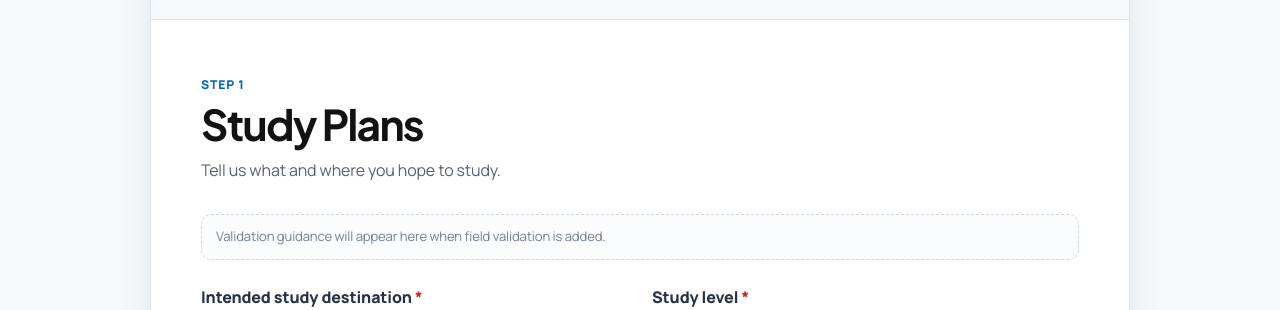
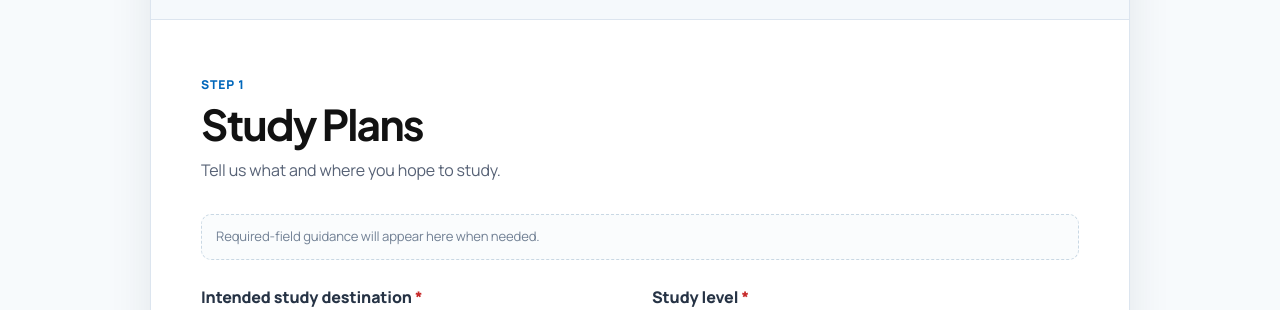
Before and after one commit to vgkrr5kwvh-wq/SAC, a Next.js app: page /student-hub/university-finder in a window 1280 px wide. Shown: the part 876-1186 px from the top of the page. Built offline with nearby package versions, Linux system fonts and the light colour scheme.

Commit message:
feat(university-finder): add multi-step wizard UI scaffold

```diff
--- a/app/globals.css
+++ b/app/globals.css
@@ -1527,6 +1527,7 @@ main#top > .location-section .location-heading { margin-bottom: 42px; }
 .student-finder-progress li.is-current > span { color: #fff; border-color: var(--blue); background: var(--blue); box-shadow: 0 0 0 5px rgba(2,132,232,.1); }
 .student-finder-progress li.is-complete > span { color: var(--blue-dark); border-color: #9ed1f3; background: #e3f4ff; }
 .student-finder-form { padding: clamp(28px,5vw,50px); }
+.student-finder-step { min-width: 0; margin: 0; padding: 0; border: 0; }
 .student-finder-step-heading { max-width: 680px; margin-bottom: 30px; }
 .student-finder-step-heading > span { color: var(--blue-dark); font-size: .76rem; font-weight: 800; letter-spacing: .07em; text-transform: uppercase; }
 .student-finder-step-heading h2 { margin: 5px 0 9px; font-size: clamp(1.9rem,4vw,2.65rem); }
@@ -1536,12 +1537,15 @@ main#top > .location-section .location-heading { margin-bottom: 42px; }
 .student-finder-error-summary { margin-bottom: 24px; padding: 18px; border: 1px solid #e4a6a6; border-radius: var(--radius-sm); color: #7c1919; background: #fff5f5; }
 .student-finder-error-summary h3 { margin-bottom: 8px; font-size: 1rem; }
 .student-finder-error-summary ul { margin: 0; padding-left: 20px; }
+.student-finder-error-summary a { color: inherit; font-weight: 700; text-decoration: underline; text-underline-offset: 3px; }
+.student-finder-error-summary a:focus-visible { outline: 3px solid rgba(124,25,25,.25); outline-offset: 3px; }
 .student-finder-field-grid { display: grid; grid-template-columns: repeat(2,minmax(0,1fr)); gap: 24px; }
 .student-finder-field { min-width: 0; }
 .student-finder-field > label { display: block; margin-bottom: 8px; color: #263345; font-weight: 750; }
 .student-finder-field > label span { color: var(--red); }
 .student-finder-field input, .student-finder-field select { width: 100%; min-height: 52px; padding: 12px 14px; border: 1px solid #bdcbd7; border-radius: var(--radius-sm); color: var(--ink); background: #fff; outline: none; }
 .student-finder-field input:focus, .student-finder-field select:focus { border-color: var(--blue); box-shadow: 0 0 0 3px rgba(2,132,232,.14); }
+.student-finder-field [aria-invalid="true"] { border-color: var(--red); }
 .student-finder-help { margin: 7px 0 0; color: var(--muted); font-size: .8rem; line-height: 1.5; }
 .student-finder-field-error { min-height: 18px; margin-top: 3px; color: var(--red); font-size: .8rem; font-weight: 650; }
 .student-finder-info { grid-column: 1 / -1; margin: 0; padding: 18px; border-radius: var(--radius-sm); color: #31526b; background: #edf7fe; }
@@ -1554,7 +1558,7 @@ main#top > .location-section .location-heading { margin-bottom: 42px; }
 .student-finder-review dd { margin: 4px 0 0; overflow-wrap: anywhere; font-weight: 700; }
 .student-finder-actions { display: flex; align-items: center; justify-content: space-between; gap: 20px; margin-top: 34px; padding-top: 24px; border-top: 1px solid var(--line); }
 .student-finder-actions > div { display: flex; gap: 12px; }
-.student-finder-submit-status { min-height: 28px; margin: 18px 0 0; color: var(--blue-dark); font-weight: 800; text-align: right; }
+.student-finder-submit-status { margin: 18px 0 0; padding: 16px 18px; border: 1px solid #bcdcf2; border-radius: var(--radius-sm); color: var(--blue-dark); background: #eaf6ff; font-weight: 800; }
 .student-finder-disclaimer { padding: 0 0 90px; background: #f7fafc; }
 .student-finder-disclaimer .shell { max-width: 980px; padding: 28px 32px; border: 1px solid #cfe2f0; border-radius: var(--radius-lg); background: #edf7fe; }
 .student-finder-disclaimer h2 { margin-bottom: 8px; font-size: 1.35rem; }
--- a/app/student-hub/university-finder/finder-step-preferences-review.tsx
+++ b/app/student-hub/university-finder/finder-step-preferences-review.tsx
@@ -1,6 +1,6 @@
 import ToolField from "@/components/student-hub/tool-field";
 import ToolReviewSummary from "@/components/student-hub/tool-review-summary";
-import { locationTypeOptions, scholarshipPreferenceOptions } from "@/lib/student-hub/university-finder/options";
+import { locationTypeOptions, scholarshipPreferenceOptions, selectPrompts } from "@/lib/student-hub/university-finder/options";
 import type { UniversityFinderAnswers, UniversityFinderField } from "@/lib/student-hub/university-finder/types";
 
 const currencyByDestination: Record<string, string> = { US: "USD", CA: "CAD", GB: "GBP", KR: "KRW" };
@@ -10,8 +10,8 @@ export default function FinderStepPreferencesReview({ answers, update }: { answe
   return <div className="student-finder-preferences">
     <div className="student-finder-field-grid">
       <ToolField id="finder-budget" label={`Annual tuition budget (${currency})`} help="Enter tuition only, excluding accommodation and living expenses."><input id="finder-budget" type="number" min="0" step={currency === "KRW" ? "1" : ".01"} value={answers.annualTuitionBudget} onChange={(event) => update("annualTuitionBudget", event.target.value)} inputMode="decimal" aria-describedby="finder-budget-help finder-budget-error" /></ToolField>
-      <ToolField id="finder-location" label="Preferred location type" help="Choose the environment you prefer. This does not affect admission eligibility."><select id="finder-location" value={answers.locationType} onChange={(event) => update("locationType", event.target.value)} aria-describedby="finder-location-help finder-location-error"><option value="">Select a location preference</option>{locationTypeOptions.map((option) => <option key={option.value} value={option.value}>{option.label}</option>)}</select></ToolField>
-      <ToolField id="finder-scholarship" label="Scholarship preference" help="Scholarship availability and award decisions must be verified with each institution."><select id="finder-scholarship" value={answers.scholarshipPreference} onChange={(event) => update("scholarshipPreference", event.target.value)} aria-describedby="finder-scholarship-help finder-scholarship-error"><option value="">Select a scholarship preference</option>{scholarshipPreferenceOptions.map((option) => <option key={option.value} value={option.value}>{option.label}</option>)}</select></ToolField>
+      <ToolField id="finder-location" label="Preferred location type" help="Choose the environment you prefer. This does not affect admission eligibility."><select id="finder-location" value={answers.locationType} onChange={(event) => update("locationType", event.target.value)} aria-describedby="finder-location-help finder-location-error"><option value="">{selectPrompts.locationType}</option>{locationTypeOptions.map((option) => <option key={option.value} value={option.value}>{option.label}</option>)}</select></ToolField>
+      <ToolField id="finder-scholarship" label="Scholarship preference" help="Scholarship availability and award decisions must be verified with each institution."><select id="finder-scholarship" value={answers.scholarshipPreference} onChange={(event) => update("scholarshipPreference", event.target.value)} aria-describedby="finder-scholarship-help finder-scholarship-error"><option value="">{selectPrompts.scholarshipPreference}</option>{scholarshipPreferenceOptions.map((option) => <option key={option.value} value={option.value}>{option.label}</option>)}</select></ToolField>
     </div>
     <ToolReviewSummary answers={answers} />
   </div>;
--- a/app/student-hub/university-finder/university-finder.tsx
+++ b/app/student-hub/university-finder/university-finder.tsx
@@ -4,17 +4,63 @@ import { FormEvent, useEffect, useRef, useState } from "react";
 import ToolErrorSummary from "@/components/student-hub/tool-error-summary";
 import ToolFormActions from "@/components/student-hub/tool-form-actions";
 import ToolProgress from "@/components/student-hub/tool-progress";
+import ToolStep from "@/components/student-hub/tool-step";
 import { initialUniversityFinderAnswers, type UniversityFinderAnswers, type UniversityFinderField } from "@/lib/student-hub/university-finder/types";
 import FinderStepAcademicProfile from "./finder-step-academic-profile";
 import FinderStepEnglishPreparation from "./finder-step-english-preparation";
 import FinderStepPreferencesReview from "./finder-step-preferences-review";
 import FinderStepStudyPlans from "./finder-step-study-plans";
 
-const stepTitles = ["Study Plans", "Academic Profile", "English Preparation", "Preferences & Review"];
+const steps = [
+  { title: "Study Plans", description: "Tell us what and where you hope to study." },
+  { title: "Academic Profile", description: "Share your current academic background." },
+  { title: "English Preparation", description: "Tell us about your English test preparation." },
+  { title: "Preferences & Review", description: "Add optional preferences and review your answers." },
+] as const;
+
+const fieldIds: Record<UniversityFinderField, string> = {
+  destination: "finder-destination",
+  studyLevel: "finder-study-level",
+  subject: "finder-subject",
+  preferredIntake: "finder-intake",
+  previousQualification: "finder-qualification",
+  gradingSystem: "finder-grading-system",
+  academicScore: "finder-academic-score",
+  customGpaScale: "finder-custom-scale",
+  englishTest: "finder-english-test",
+  englishScore: "finder-english-score",
+  otherEnglishTest: "finder-other-test",
+  annualTuitionBudget: "finder-budget",
+  locationType: "finder-location",
+  scholarshipPreference: "finder-scholarship",
+};
+
+const requiredMessages: Partial<Record<UniversityFinderField, string>> = {
+  destination: "Select an intended destination.",
+  studyLevel: "Select a study level.",
+  subject: "Select an intended subject.",
+  previousQualification: "Select your previous qualification.",
+  gradingSystem: "Select a GPA scale or grading system.",
+  academicScore: "Enter your GPA or percentage.",
+  customGpaScale: "Enter the maximum grading scale.",
+  englishTest: "Select an English test.",
+  englishScore: "Enter your English test score.",
+  otherEnglishTest: "Enter the other test details.",
+};
+
+type FinderErrors = Partial<Record<UniversityFinderField, string>>;
+
+const scoreBasedTests: Readonly<Record<string, true>> = {
+  IELTS: true,
+  TOEFL: true,
+  PTE: true,
+  DUOLINGO: true,
+};
 
 export default function UniversityFinder() {
   const [currentStep, setCurrentStep] = useState(1);
   const [answers, setAnswers] = useState<UniversityFinderAnswers>(initialUniversityFinderAnswers);
+  const [errors, setErrors] = useState<FinderErrors>({});
   const [statusMessage, setStatusMessage] = useState("");
   const headingRef = useRef<HTMLHeadingElement>(null);
   const hasChangedStep = useRef(false);
@@ -25,40 +71,80 @@ export default function UniversityFinder() {
 
   const update = (field: UniversityFinderField, value: string) => {
     setAnswers((current) => ({ ...current, [field]: value }));
+    setErrors((current) => {
+      if (!current[field]) return current;
+      const next = { ...current };
+      delete next[field];
+      return next;
+    });
     setStatusMessage("");
   };
 
   const moveTo = (step: number) => {
     hasChangedStep.current = true;
     setCurrentStep(step);
+    setErrors({});
     setStatusMessage("");
   };
 
   const reset = () => {
     setAnswers(initialUniversityFinderAnswers);
+    setErrors({});
     moveTo(1);
+  };
+
+  const validateCurrentStep = () => {
+    const requiredFields: UniversityFinderField[] = currentStep === 1
+      ? ["destination", "studyLevel", "subject"]
+      : currentStep === 2
+        ? ["previousQualification", "gradingSystem", "academicScore", ...(answers.gradingSystem === "other" ? ["customGpaScale" as const] : [])]
+        : currentStep === 3
+          ? ["englishTest", ...(answers.englishTest in scoreBasedTests ? ["englishScore" as const] : []), ...(answers.englishTest === "OTHER" ? ["otherEnglishTest" as const] : [])]
+          : [];
+    const nextErrors: FinderErrors = {};
+
+    requiredFields.forEach((field) => {
+      if (!answers[field].trim()) nextErrors[field] = requiredMessages[field];
+    });
+
+    setErrors(nextErrors);
+    const firstInvalidField = requiredFields.find((field) => nextErrors[field]);
+    if (firstInvalidField) {
+      requestAnimationFrame(() => document.getElementById(fieldIds[firstInvalidField])?.focus());
+      return false;
+    }
+
+    return true;
+  };
+
+  const continueToNextStep = () => {
+    if (validateCurrentStep()) moveTo(currentStep + 1);
   };
 
   const submit = (event: FormEvent<HTMLFormElement>) => {
     event.preventDefault();
-    setStatusMessage("Matching engine coming next.");
+    if (!validateCurrentStep()) return;
+    setStatusMessage("Matching engine will be implemented in the next phase.");
   };
 
-  return <section className="student-finder-shell" aria-labelledby="university-finder-form-heading">
+  const errorList = Object.entries(errors).map(([field, message]) => ({
+    fieldId: fieldIds[field as UniversityFinderField],
+    message,
+  }));
+  const step = steps[currentStep - 1];
+
+  return <section className="student-finder-shell" aria-label="University Match Finder questionnaire">
     <ToolProgress currentStep={currentStep} />
     <form className="student-finder-form" onSubmit={submit} noValidate>
-      <header className="student-finder-step-heading">
-        <span>Step {currentStep}</span>
-        <h2 id="university-finder-form-heading" ref={headingRef} tabIndex={-1}>{stepTitles[currentStep - 1]}</h2>
-        <p>{currentStep === 1 ? "Tell us what and where you hope to study." : currentStep === 2 ? "Share your current academic background." : currentStep === 3 ? "Tell us about your English test preparation." : "Add optional preferences and review your answers."}</p>
-      </header>
-      <ToolErrorSummary messages={[]} />
-      {currentStep === 1 ? <FinderStepStudyPlans answers={answers} update={update} /> : null}
-      {currentStep === 2 ? <FinderStepAcademicProfile answers={answers} update={update} /> : null}
-      {currentStep === 3 ? <FinderStepEnglishPreparation answers={answers} update={update} /> : null}
-      {currentStep === 4 ? <FinderStepPreferencesReview answers={answers} update={update} /> : null}
-      <ToolFormActions currentStep={currentStep} totalSteps={4} onBack={() => moveTo(currentStep - 1)} onContinue={() => moveTo(currentStep + 1)} onReset={reset} />
-      <p className="student-finder-submit-status" role="status" aria-live="polite">{statusMessage}</p>
+      <ToolStep stepNumber={currentStep} title={step.title} description={step.description} headingRef={headingRef}>
+        <ToolErrorSummary errors={errorList} />
+        {currentStep === 1 ? <FinderStepStudyPlans answers={answers} errors={errors} update={update} /> : null}
+        {currentStep === 2 ? <FinderStepAcademicProfile answers={answers} errors={errors} update={update} /> : null}
+        {currentStep === 3 ? <FinderStepEnglishPreparation answers={answers} errors={errors} update={update} /> : null}
+        {currentStep === 4 ? <FinderStepPreferencesReview answers={answers} update={update} /> : null}
+      </ToolStep>
+      <ToolFormActions currentStep={currentStep} totalSteps={steps.length} onBack={() => moveTo(currentStep - 1)} onContinue={continueToNextStep} onReset={reset} />
+      {statusMessage ? <div className="student-finder-submit-status" role="status" aria-live="polite">{statusMessage}</div> : null}
     </form>
   </section>;
 }
--- a/components/student-hub/tool-error-summary.tsx
+++ b/components/student-hub/tool-error-summary.tsx
@@ -1,4 +1,21 @@
-export default function ToolErrorSummary({ messages }: { messages: readonly string[] }) {
-  if (!messages.length) return <div className="student-finder-validation-placeholder" aria-hidden="true">Validation guidance will appear here when field validation is added.</div>;
-  return <div className="student-finder-error-summary" role="alert" tabIndex={-1}><h3>Check your answers</h3><ul>{messages.map((message) => <li key={message}>{message}</li>)}</ul></div>;
+export type ToolFieldError = {
+  fieldId: string;
+  message: string;
+};
+
+export default function ToolErrorSummary({ errors }: { errors: readonly ToolFieldError[] }) {
+  if (!errors.length) {
+    return <div className="student-finder-validation-placeholder" aria-hidden="true">
+      Required-field guidance will appear here when needed.
+    </div>;
+  }
+
+  return <div className="student-finder-error-summary" role="alert" tabIndex={-1}>
+    <h3>Check your answers</h3>
+    <ul>
+      {errors.map((error) => <li key={error.fieldId}>
+        <a href={`#${error.fieldId}`}>{error.message}</a>
+      </li>)}
+    </ul>
+  </div>;
 }
--- a/components/student-hub/tool-field.tsx
+++ b/components/student-hub/tool-field.tsx
@@ -1,8 +1,8 @@
-export default function ToolField({ id, label, help, required = false, children }: { id: string; label: string; help: string; required?: boolean; children: React.ReactNode }) {
+export default function ToolField({ id, label, help, error, required = false, children }: { id: string; label: string; help: string; error?: string; required?: boolean; children: React.ReactNode }) {
   return <div className="student-finder-field">
     <label htmlFor={id}>{label}{required ? <><span aria-hidden="true"> *</span><span className="sr-only"> (required)</span></> : null}</label>
     {children}
     <p className="student-finder-help" id={`${id}-help`}>{help}</p>
-    <div className="student-finder-field-error" id={`${id}-error`} aria-live="polite" />
+    <div className="student-finder-field-error" id={`${id}-error`} aria-live="polite">{error}</div>
   </div>;
 }
--- /dev/null
+++ b/components/student-hub/tool-step.tsx
@@ -0,0 +1,29 @@
+import type { RefObject } from "react";
+
+type ToolStepProps = {
+  stepNumber: number;
+  title: string;
+  description: string;
+  headingRef: RefObject<HTMLHeadingElement | null>;
+  children: React.ReactNode;
+};
+
+export default function ToolStep({
+  stepNumber,
+  title,
+  description,
+  headingRef,
+  children,
+}: ToolStepProps) {
+  const headingId = `university-finder-step-${stepNumber}-heading`;
+
+  return <fieldset className="student-finder-step" aria-labelledby={headingId}>
+    <legend className="sr-only">Step {stepNumber}: {title}</legend>
+    <header className="student-finder-step-heading">
+      <span>Step {stepNumber}</span>
+      <h2 id={headingId} ref={headingRef} tabIndex={-1}>{title}</h2>
+      <p>{description}</p>
+    </header>
+    {children}
+  </fieldset>;
+}
--- a/lib/student-hub/university-finder/options.ts
+++ b/lib/student-hub/university-finder/options.ts
@@ -1,4 +1,16 @@
 export type FinderOption<Value extends string = string> = Readonly<{ value: Value; label: string }>;
+
+export const selectPrompts = {
+  destination: "Select a destination",
+  studyLevel: "Select a study level",
+  subject: "Select a subject area",
+  preferredIntake: "Select an intake",
+  previousQualification: "Select a qualification",
+  gradingSystem: "Select a grading system",
+  englishTest: "Select an English test",
+  locationType: "Select a location preference",
+  scholarshipPreference: "Select a scholarship preference",
+} as const;
 
 export const destinationOptions = [
   { value: "US", label: "United States" },
```
Also changed, not shown: app/student-hub/university-finder/finder-step-academic-profile.tsx (+12 -6 lines), app/student-hub/university-finder/finder-step-english-preparation.tsx (+11 -5 lines), app/student-hub/university-finder/finder-step-study-plans.tsx (+12 -6 lines), 1 other file (tests, documents, lock files or other folders).
